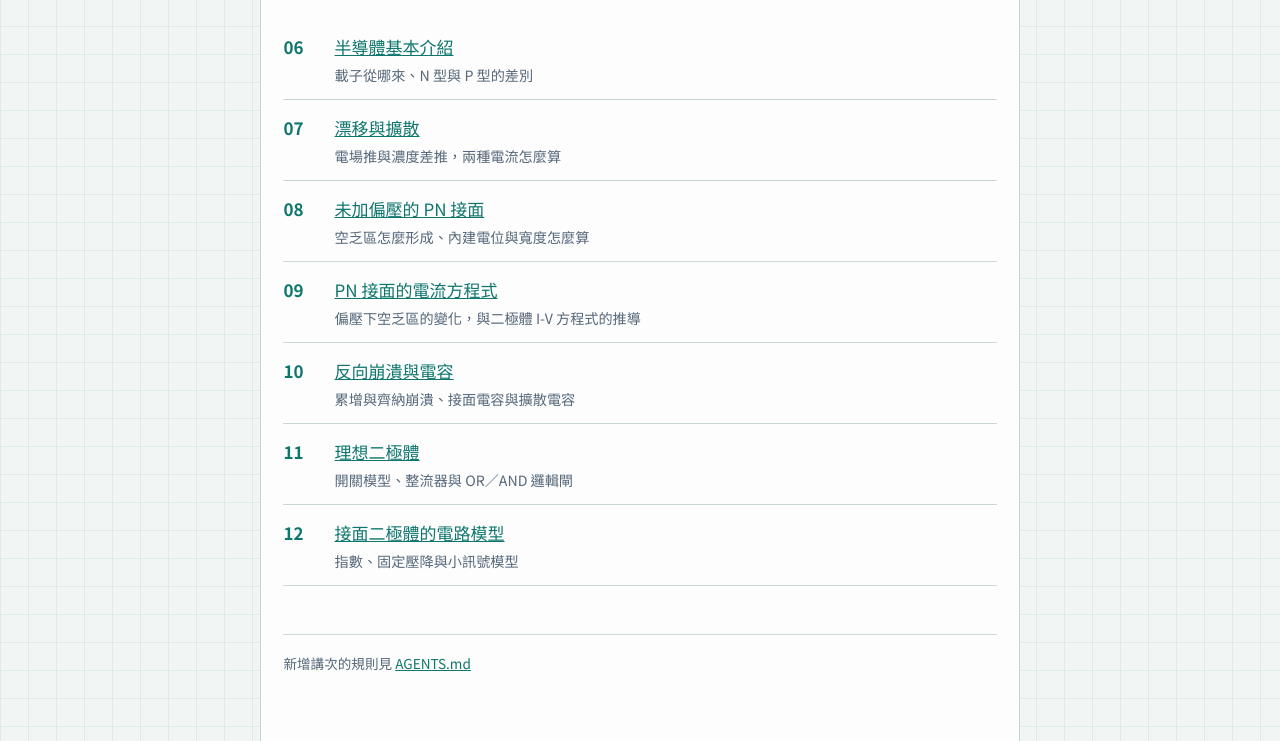
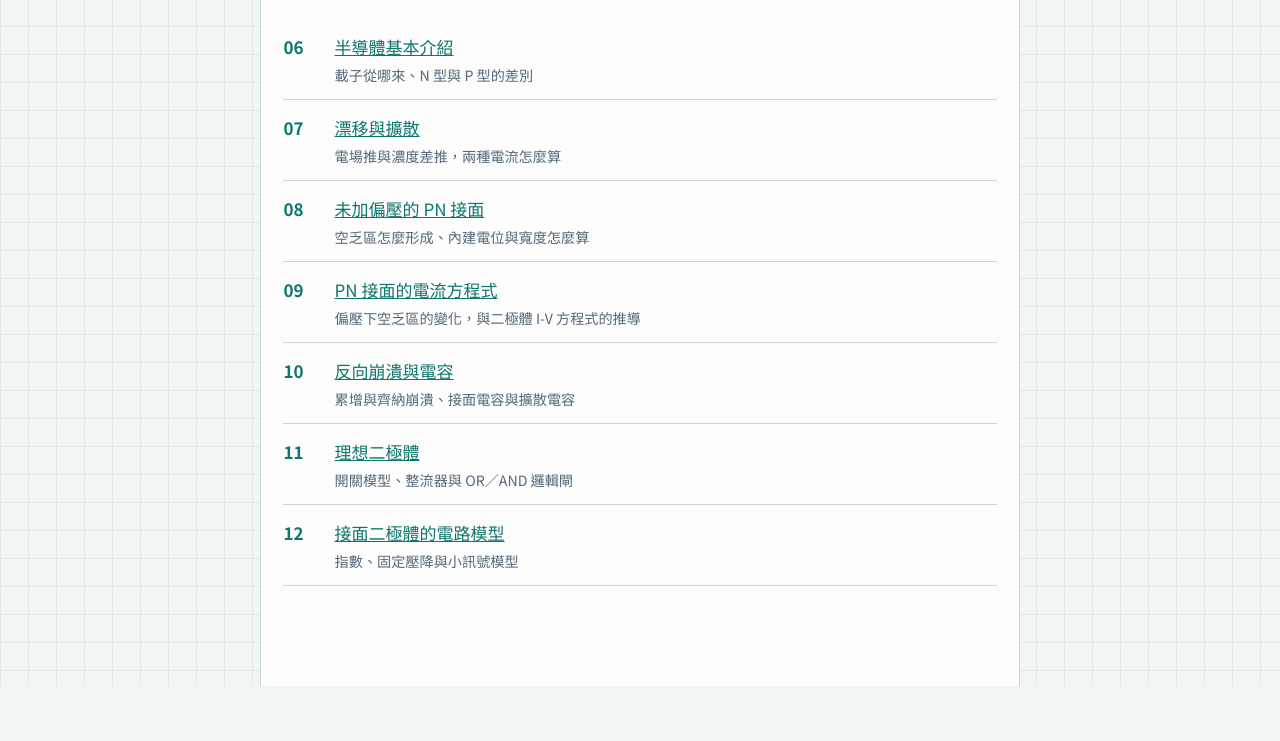
Before and after one commit to owo0518/Week9HW, a plain HTML site: page index.html in a window 1280 px wide. Shown: the part 114-855 px from the top of the page. After the commit the page ends 800 px from the top, so only its background shows below. Drawn offline with Linux system fonts and the light colour scheme.

Commit message:
Update index.html

```diff
--- a/index.html
+++ b/index.html
@@ -15,5 +15,4 @@
 <li><span class="n">11</span><a href="lessons/11-ideal-diode.html">理想二極體</a><small>開關模型、整流器與 OR／AND 邏輯閘</small></li>
 <li><span class="n">12</span><a href="lessons/12-junction-diode-models.html">接面二極體的電路模型</a><small>指數、固定壓降與小訊號模型</small></li>
 </ol>
-<footer>新增講次的規則見 <a href="AGENTS.md">AGENTS.md</a></footer>
 </main></body></html>
```
